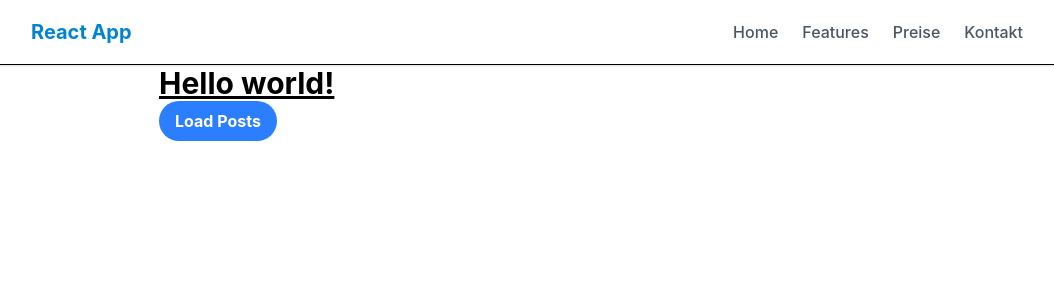
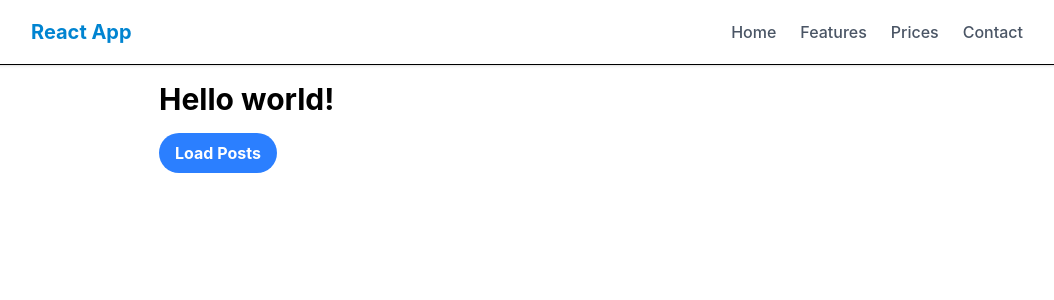
Before and after one commit to luesoad/react-app, a React (Vite) app: page / in a window 1280 px wide. Shown: the top 300 px of the page, without its empty margins (113-1167 px from the left). Built offline with nearby package versions, Linux system fonts and the light colour scheme.

Commit message:
add router

```diff
--- a/package.json
+++ b/package.json
@@ -14,6 +14,7 @@
     "axios": "^1.9.0",
     "react": "^19.1.0",
     "react-dom": "^19.1.0",
+    "react-router-dom": "^7.6.0",
     "tailwindcss": "^4.1.7"
   },
   "devDependencies": {
--- a/src/App.tsx
+++ b/src/App.tsx
@@ -1,15 +1,16 @@
+import React from 'react';
+import { BrowserRouter as Router } from 'react-router-dom';
+import AppRoutes from './AppRoutes';
 import Navbar from './components/Navbar';
-import List from './components/List';
 
 function App() {
   return (
-    <>
-      <Navbar />
-      <div className="max-w-screen-md mx-auto px-4">
-        <h1 className="text-3xl font-bold underline">Hello world!</h1>
-        <List />
-      </div>
-    </>
+    <Router>
+      <>
+        <Navbar />
+        <AppRoutes />
+      </>
+    </Router>
   );
 }
 
--- /dev/null
+++ b/src/AppRoutes.tsx
@@ -0,0 +1,19 @@
+import React from 'react';
+import { Routes, Route } from 'react-router-dom';
+import Features from './pages/Features';
+import Prices from './pages/Prices';
+import Contact from './pages/Contact';
+import Home from './pages/Home';
+
+const AppRoutes: React.FC = () => {
+    return (
+        <Routes>
+            <Route path="/" element={<Home />} />
+            <Route path="/features" element={<Features />} />
+            <Route path="/prices" element={<Prices />} />
+            <Route path="/contact" element={<Contact />} />
+        </Routes>
+    );
+};
+
+export default AppRoutes;
--- a/src/components/List.tsx
+++ b/src/components/List.tsx
@@ -42,7 +42,7 @@ const List: React.FC = () => {
     if (error) return <div>{error}</div>;
 
     return (
-        <>
+        <div className='mt-4'>
             <button
                 onClick={handleButtonClick}
                 className="bg-blue-500 hover:bg-blue-700 text-white font-bold py-2 px-4 rounded-full cursor-pointer"
@@ -66,7 +66,7 @@ const List: React.FC = () => {
                     )}
                 </>
             )}
-        </>
+        </div>
     );
 };
 
--- a/src/components/Navbar.tsx
+++ b/src/components/Navbar.tsx
@@ -1,40 +1,80 @@
-import React from 'react';
+import React, { useState } from 'react';
+import { Link } from 'react-router-dom';
 
 const navLinks = [
-    { label: "Home", href: "#" },
-    { label: "Features", href: "#" },
-    { label: "Preise", href: "#" },
-    { label: "Kontakt", href: "#" }
+    { label: "Home", href: "/" },
+    { label: "Features", href: "/features" },
+    { label: "Prices", href: "/prices" },
+    { label: "Contact", href: "/contact" }
 ];
 
 const Navbar: React.FC = () => {
+    const [isOpen, setIsOpen] = useState(false);
+
+    const toggleMenu = () => {
+        setIsOpen(!isOpen);
+    };
+
     return (
         <nav className="bg-white border-b shadow">
             <div className="max-w-screen-lg mx-auto px-4 flex items-center justify-between h-16">
                 <div className="flex items-center">
-                    <span className="text-xl font-bold text-sky-600">React App</span>
+                    <Link to="/" className="text-xl font-bold text-sky-600 cursor-pointer">
+                        React App
+                    </Link>
                 </div>
                 <div className="hidden md:flex space-x-6">
                     {navLinks.map((link) => (
-                        <a
+                        <Link
                             key={link.label}
-                            href={link.href}
+                            to={link.href}
                             className="text-gray-600 hover:text-sky-600 font-medium"
                         >
                             {link.label}
-                        </a>
+                        </Link>
                     ))}
                 </div>
                 <div className="md:hidden">
-                    <button type="button" className="text-sky-600 hover:text-sky-800 focus:outline-none">
+                    <button
+                        type="button"
+                        onClick={toggleMenu}
+                        className="text-sky-600 hover:text-sky-800 focus:outline-none cursor-pointer"
+                    >
                         <svg className="w-6 h-6" fill="none" stroke="currentColor" strokeWidth={2} viewBox="0 0 24 24">
                             <path strokeLinecap="round" strokeLinejoin="round" d="M4 6h16M4 12h16M4 18h16" />
                         </svg>
                     </button>
                 </div>
             </div>
+            {isOpen && (
+                <div className="fixed inset-0 bg-white z-50 flex flex-col justify-start items-start p-4">
+                    <div className="flex justify-between items-center w-full">
+                        <h2 className="text-lg font-bold">Menu</h2>
+                        <button
+                            type="button"
+                            onClick={() => setIsOpen(false)}
+                            className="text-sky-600 hover:text-sky-800 focus:outline-none cursor-pointer"
+                        >
+                            <svg className="w-6 h-6" fill="none" stroke="currentColor" strokeWidth={2} viewBox="0 0 24 24">
+                                <path strokeLinecap="round" strokeLinejoin="round" d="M6 18L18 6M6 6l12 12" />
+                            </svg>
+                        </button>
+                    </div>
+                    <div className="flex flex-col space-y-4 w-full mt-4">
+                        {navLinks.map((link) => (
+                            <Link
+                                key={link.label}
+                                to={link.href}
+                                className="text-gray-600 hover:text-sky-600 font-medium text-lg"
+                                onClick={() => setIsOpen(false)}
+                            >
+                                {link.label}
+                            </Link>
+                        ))}
+                    </div>
+                </div>
+            )}
         </nav>
-
     );
 };
 
--- /dev/null
+++ b/src/pages/Contact.tsx
@@ -0,0 +1,7 @@
+import React from 'react';
+
+const Contact: React.FC = () => {
+    return <h1>Contact</h1>;
+};
+
+export default Contact;
--- /dev/null
+++ b/src/pages/Features.tsx
@@ -0,0 +1,7 @@
+import React from 'react';
+
+const Features: React.FC = () => {
+    return <h1>Features Page</h1>;
+};
+
+export default Features;
--- /dev/null
+++ b/src/pages/Home.tsx
@@ -0,0 +1,13 @@
+import React from 'react';
+import List from './../components/List';
+
+const Home: React.FC = () => {
+    return <>
+        <div className="max-w-screen-md mx-auto px-4 mt-4">
+            <h1 className="text-3xl font-bold">Hello world!</h1>
+            <List />
+        </div>
+    </>;
+};
+
+export default Home;
--- /dev/null
+++ b/src/pages/Prices.tsx
@@ -0,0 +1,7 @@
+import React from 'react';
+
+const Prices: React.FC = () => {
+    return <h1>Prices</h1>;
+};
+
+export default Prices;
```
Also changed, not shown: 2 other files (tests, documents, lock files or other folders).
